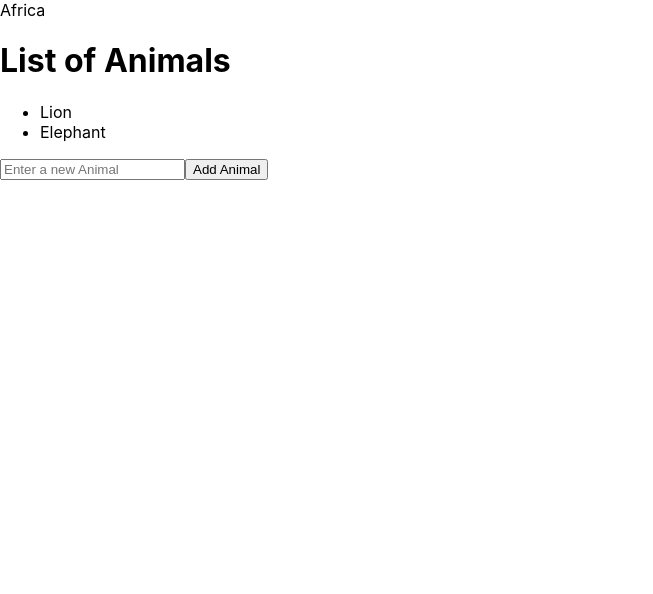
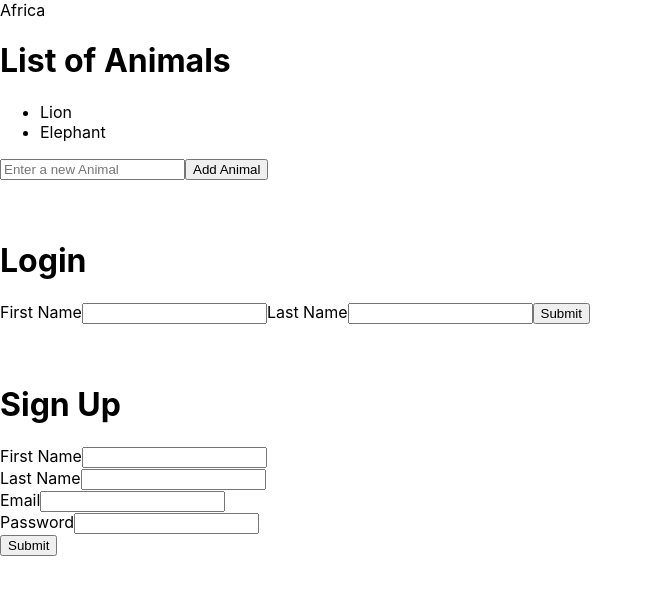
Before and after one commit to KendiN/React-props, a React (Create React App) app: page / in a window 1280 px wide. Shown: the top 594 px of the page, without its empty margins (0-653 px from the left). Built offline with nearby package versions, Linux system fonts and the light colour scheme.

Commit message:
feat: add Login and SignUp components (Q3)

```diff
--- a/src/App.tsx
+++ b/src/App.tsx
@@ -2,7 +2,10 @@ import React from "react";
 import './App.css';
 import PropDrilling from "./component/PropDrilling";
 import List from "./component/List";
-import Counter from "./component/Counter";
+import Login from "./forms/Login";
+import SignUp from "./forms/Signup";
+
+
 
 
 function App() {
@@ -10,6 +13,10 @@ function App() {
     <div className="center">
     <PropDrilling />
     <List />
+    <Login />
+    <SignUp />
+
+
     </div>
   );
 
--- /dev/null
+++ b/src/forms/Login.tsx
@@ -0,0 +1,46 @@
+import React, {useState, useEffect} from 'react';
+
+const Login = () => {
+    const [firstName, setFirstName] = React.useState("");
+    const [lastName, setLastName] = useState("");
+
+    const [myForm, setMyForm] = useState({ bla: 1, hello: 2});
+
+    const saveFields = (event: React.ChangeEvent<HTMLInputElement>) => {
+        setMyForm((previous) => ({
+            ...previous,
+            [event.target.name]: event.target.value,
+        }));
+    };
+
+    useEffect(() => {
+        console.log(myForm);
+    }, [myForm]);
+
+const submitForm = (event: React.FormEvent) => {
+    event.preventDefault();
+
+    console.log({ myForm });
+};
+
+return (
+    <form onSubmit={submitForm}>
+        <br></br>
+        <br></br>
+        <h1>Login</h1>
+        <label htmlFor='FirstName'>First Name</label>
+        <input
+            name="firstname"
+            onChange={saveFields}
+       ></input>
+       <label htmlFor='LastName'>Last Name</label>
+       <input
+            name="lastName"
+            onChange={saveFields}
+       ></input>
+       <button type="submit">Submit</button>
+    </form>
+  );
+};
+
+export default Login;
--- /dev/null
+++ b/src/forms/Signup.tsx
@@ -0,0 +1,70 @@
+import React, {useState, useEffect} from 'react';
+
+const SignUp = () => {
+    const [firstName, setFirstName] = React.useState("");
+    const [lastName, setLastName] = useState("");
+    const [email, setEmail] = useState("");
+    const [password, setPassword] = useState("");
+
+    const [myForm, setMyForm] = useState({ bla: 1, hello: 2});
+
+    const saveFields = (event: React.ChangeEvent<HTMLInputElement>) => {
+        setMyForm((previous) => ({
+            ...previous,
+            [event.target.name]: event.target.value,
+        }));
+    };
+
+    useEffect(() => {
+        console.log(myForm);
+    }, [myForm]);
+
+const submitForm = (event: React.FormEvent) => {
+    event.preventDefault();
+
+    console.log({ myForm });
+};
+
+return (
+    <form onSubmit={submitForm}>
+        <br></br>
+        <br></br>
+        <h1>Sign Up</h1>
+    <div>
+        <label htmlFor='FirstName'>First Name</label>
+        <input
+            name="firstname"
+            onChange={saveFields}
+       ></input>
+    </div>
+
+    <div>
+        <label htmlFor='LastName'>Last Name</label>
+        <input
+            name="lastName"
+            onChange={saveFields}
+        ></input>
+    </div>
+
+    <div>
+    <label htmlFor='Email'>Email</label>
+        <input
+            name="email"
+            onChange={saveFields}
+       ></input>
+    </div>
+
+    <div>
+    <label htmlFor='password'>Password</label>
+        <input
+            name="password"
+            onChange={saveFields}
+       ></input>
+    </div>
+
+       <button type="submit">Submit</button>
+    </form>
+  );
+};
+
+export default SignUp;
```
